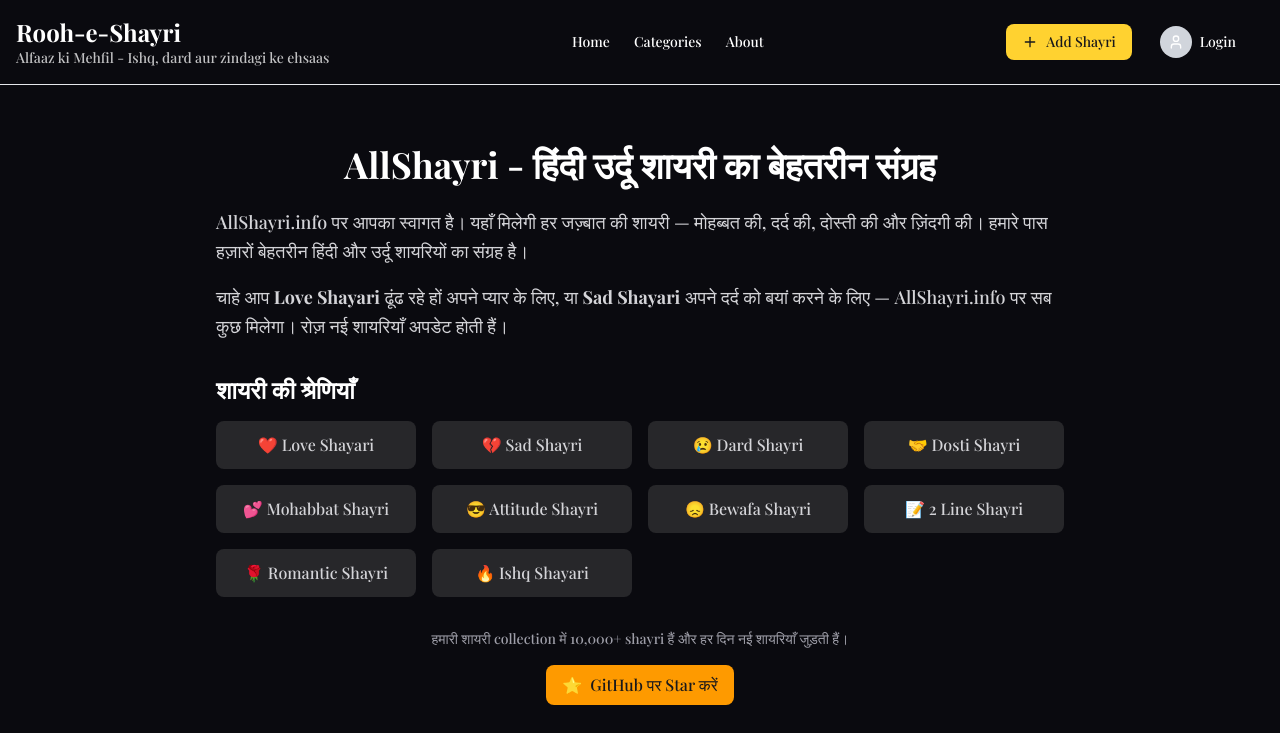
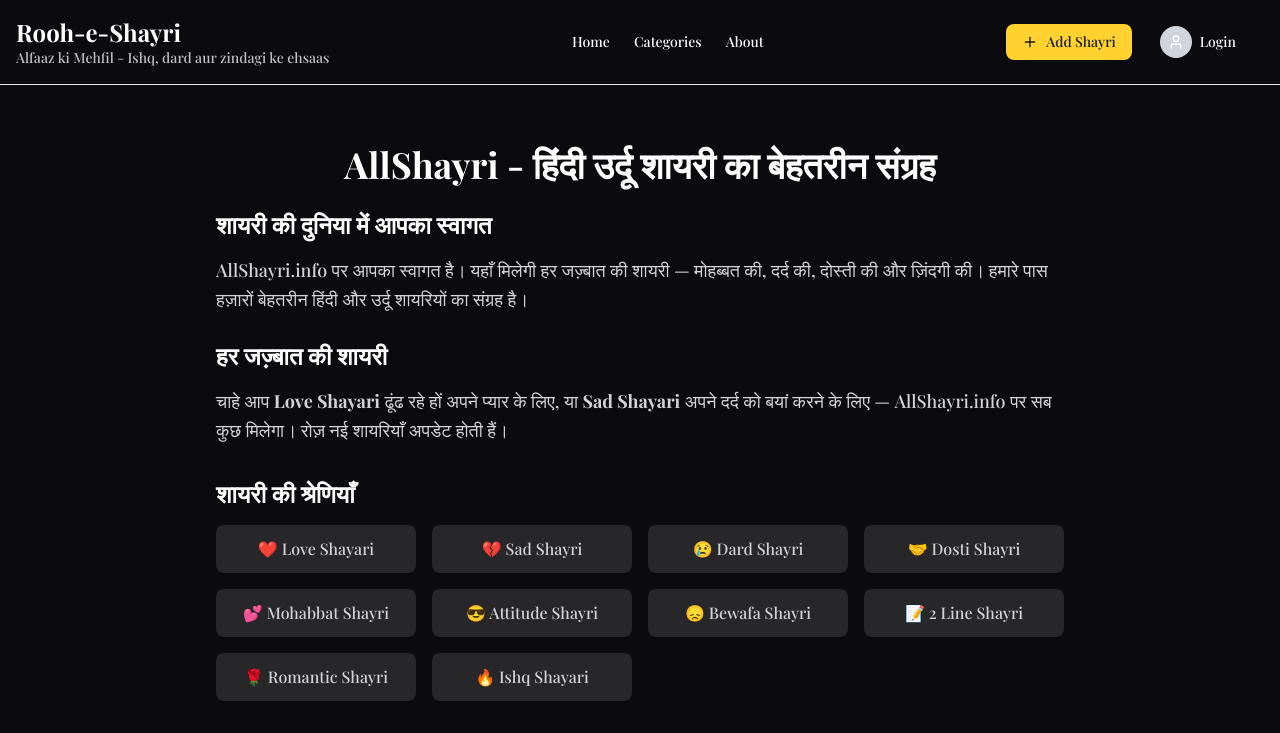
Before and after one commit to Avinash77068/ExperienceProjectSetup, a React (Vite) app: page / in a window 1280 px wide. Shown: the top 733 px of the page. Built offline with nearby package versions, Linux system fonts and the light colour scheme; a web font is replaced by a local one.

Commit message:
code omied

```diff
--- a/index.html
+++ b/index.html
@@ -5,12 +5,12 @@
   <meta charset="UTF-8" />
   <meta name="viewport" content="width=device-width, initial-scale=1.0" />
 
-  <!-- TITLE: Fixed - under 580px (~50 chars) -->
-  <title>AllShayri - बेहतरीन हिंदी उर्दू शायरी</title>
+  <!-- TITLE: Optimized for 50-60 characters -->
+  <title>AllShayri - हिंदी उर्दू शायरी | Love Shayari & More</title>
 
-  <!-- META DESCRIPTION: Fixed - under 1000px (~130 chars) -->
+  <!-- META DESCRIPTION: Optimized for 120-160 characters -->
   <meta name="description"
-    content="Love, Sad, Dard, Dosti, Mohabbat – हर जज़्बात की शायरी पढ़ें AllShayri.info पर। रोज़ नई हिंदी उर्दू शायरियाँ।" />
+    content="Love, Sad, Dard, Dosti, Mohabbat – हर जज़्बात की शायरी पढ़ें AllShayri.info पर। 10,000+ हिंदी उर्दू शायरियाँ। रोज़ नई शायरी अपडेट।" />
 
   <meta name="keywords"
     content="shayari, hindi shayari, urdu shayari, love shayari, sad shayari, dard shayari, mohabbat shayari, dosti shayari, 2 line shayari" />
--- a/src/common/PublicShayriView.jsx
+++ b/src/common/PublicShayriView.jsx
@@ -184,16 +184,20 @@
 
 const SEOContent = () => (
   <section className="max-w-4xl mx-auto px-6 py-8 text-zinc-300">
-    <h1 className="text-4xl font-bold text-white mb-6 text-center">
+    <h2 className="text-4xl font-bold text-white mb-6 text-center">
       AllShayri - हिंदी उर्दू शायरी का बेहतरीन संग्रह
-    </h1>
+    </h2>
 
     <div className="prose prose-invert max-w-none mb-8">
+      <h3 className="text-2xl font-semibold text-white mb-4">शायरी की दुनिया में आपका स्वागत</h3>
+
       <p className="text-lg leading-relaxed mb-4">
         AllShayri.info पर आपका स्वागत है। यहाँ मिलेगी हर जज़्बात की शायरी —
         मोहब्बत की, दर्द की, दोस्ती की और ज़िंदगी की।
         हमारे पास हज़ारों बेहतरीन हिंदी और उर्दू शायरियों का संग्रह है।
       </p>
+
+      <h3 className="text-2xl font-semibold text-white mb-4 mt-6">हर जज़्बात की शायरी</h3>
 
       <p className="text-lg leading-relaxed mb-6">
         चाहे आप <strong>Love Shayari</strong> ढूंढ रहे हों अपने प्यार के लिए,
@@ -203,7 +207,7 @@
     </div>
 
     <nav aria-label="Shayri Categories" className="mb-8">
-      <h2 className="text-2xl font-bold text-white mb-4">शायरी की श्रेणियाँ</h2>
+      <h3 className="text-2xl font-bold text-white mb-4">शायरी की श्रेणियाँ</h3>
       <div className="grid grid-cols-2 md:grid-cols-3 lg:grid-cols-4 gap-4">
         <a href="#love" className="block p-3 bg-zinc-800 rounded-lg hover:bg-zinc-700 transition-colors text-center">
           <span className="text-amber-400">❤️</span> Love Shayari
```
Also changed, not shown: 1 other file (tests, documents, lock files or other folders).
